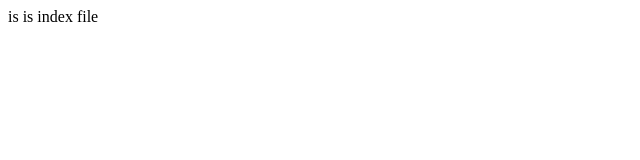
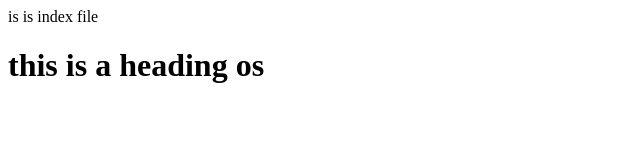
Before and after one commit to Abhinav-works/old, a plain HTML site: page index.html in a window 1280 px wide. Shown: the whole page, without its empty margins (0-640 px from the left). Drawn offline with Linux system fonts and the light colour scheme.

Commit message:
this is heading

```diff
--- a/index.html
+++ b/index.html
@@ -7,5 +7,6 @@
 </head>
 <body>
     is is index file
+    <h1>this is a heading os</h1>
 </body>
 </html>
```
